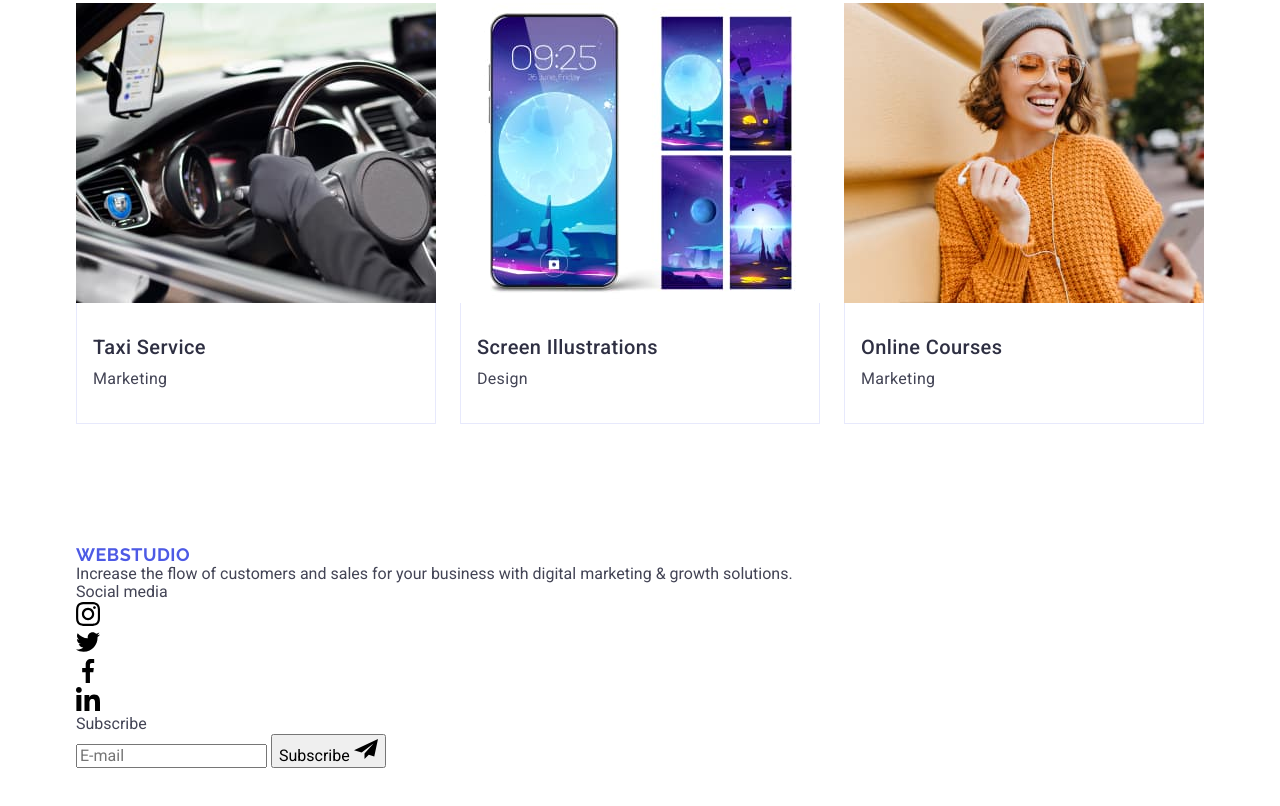
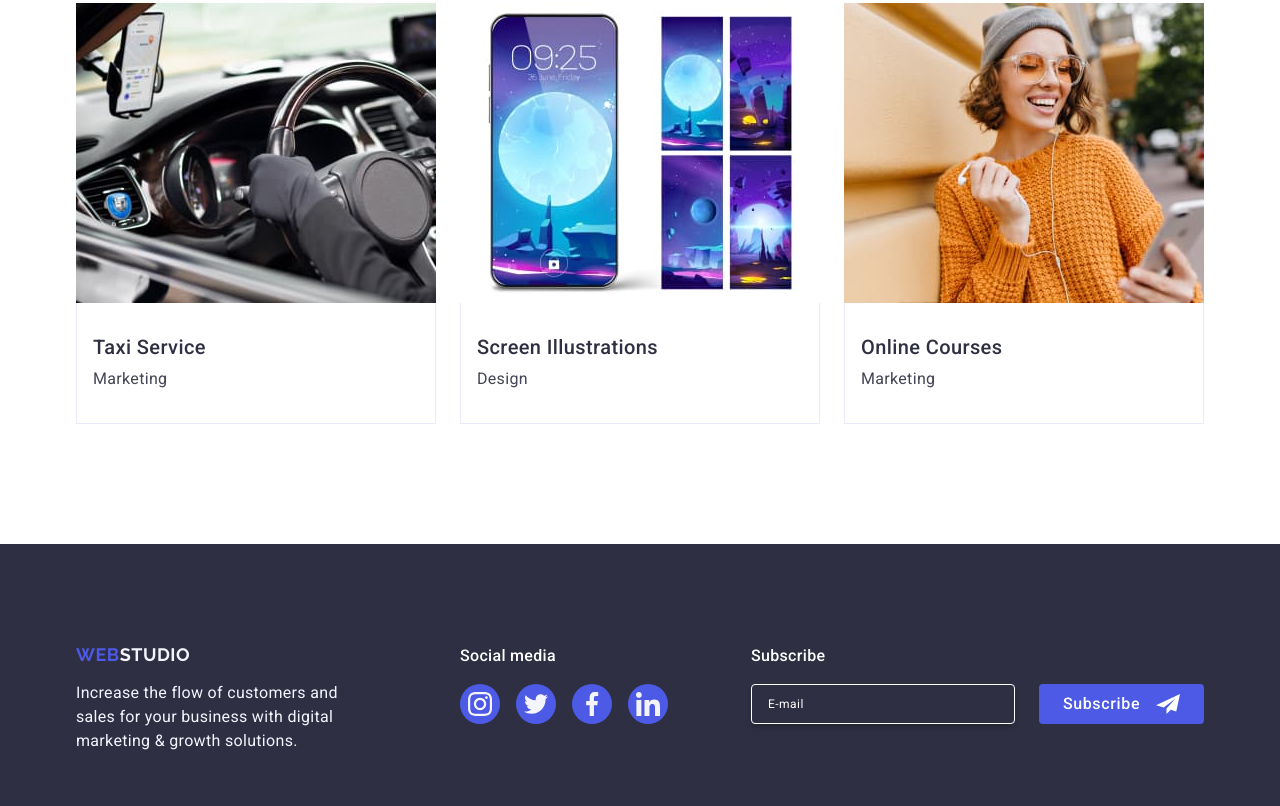
Before and after one commit to artem-zherdochkin/goit-markup-hw-06, a plain HTML site: page index.html in a window 1280 px wide. Shown: the part 2639-3445 px from the top of the page. Before the commit the page ends 3407 px from the top, so only its background shows below. Drawn offline with nearby package versions, Linux system fonts and the light colour scheme.

Commit message:
add footer section

```diff
--- a/css/styles.css
+++ b/css/styles.css
@@ -1,3 +1,5 @@
+/* ================   DEFAULT STYLES   ================ */
+
 .hidden {
   display: none;
 }
@@ -62,7 +64,7 @@ button {
   overflow: hidden;
 }
 
-/* ##########   C O M M O N   ########## */
+/* ================   COMMON STYLES   ================ */
 
 .container {
   max-width: 320px;
@@ -83,7 +85,7 @@ button {
   }
 }
 
-/* ##########   H E A D E R   ########## */
+/* ================   HEADER STYLES   ================ */
 
 .page-header {
   border-bottom: 1px solid #e7e9fc;
@@ -228,7 +230,7 @@ button {
   }
 }
 
-/* ##########   M O B I L E   M E N U   ########## */
+/* ================   MOBILE MENU STYLES   ================ */
 
 .mobile-menu {
   position: fixed;
@@ -390,7 +392,7 @@ button {
   }
 }
 
-/* ##########   S E C T I O N   M A I N   ########## */
+/* ================   MAIN SECTION STYLES   ================ */
 
 .section-main {
   background-color: #2e2f42;
@@ -505,10 +507,10 @@ button {
   }
 }
 
-/* ##########   S E C T I O N   V A L U E S   ########## */
+/* ================   VALUES SECTION STYLES   ================ */
 
 .section-values {
-  max-width: 768px;
+  max-width: 320px;
   padding: 96px 0;
   margin: 0 auto;
 }
@@ -591,7 +593,7 @@ button {
   }
 }
 
-/* ##########   S E C T I O N   T E A M   ########## */
+/* ================   TEAM SECTION STYLES   ================ */
 
 .section-team {
   background-color: #f4f4fd;
@@ -708,11 +710,11 @@ button {
   }
 }
 
-/* ##########   S E C T I O N   P O R T F O L I O   ########## */
+/* ================   PORTFOLIO SECTION STYLES   ================ */
 
 .section-portfolio {
   padding: 96px 0;
-  max-width: 1440px;
+  max-width: 320px;
   margin: 0 auto;
 }
 
@@ -736,7 +738,7 @@ button {
 
 .portfolio-section-item {
   background-color: #fff;
-  width: 100%;
+  max-width: 100%;
   box-shadow: 0 2px 1px 0 rgba(46, 47, 66, 0.08),
     0 1px 1px 0 rgba(46, 47, 66, 0.16), 0 1px 6px 0 rgba(46, 47, 66, 0.08);
 }
@@ -819,3 +821,224 @@ button {
       0 1px 1px 0 rgba(46, 47, 66, 0.16), 0 1px 6px 0 rgba(46, 47, 66, 0.08);
   }
 }
+
+/* ================   FOOTER STYLES   ================ */
+
+.page-footer {
+  max-width: 320px;
+  padding: 96px 0;
+  margin: 0 auto;
+  background-color: #2e2f42;
+}
+
+.container.footer {
+  display: flex;
+  flex-wrap: wrap;
+  align-items: center;
+  justify-content: center;
+  gap: 72px;
+  margin: 0 auto;
+}
+
+.container-footer-logo {
+  display: flex;
+  flex-direction: column;
+}
+
+.footer-logo {
+  display: inline-block;
+  margin: 0 auto 16px;
+}
+
+.footer-logo .logo-part {
+  color: #f4f4fd;
+}
+
+.footer-text {
+  line-height: 1.5;
+  letter-spacing: 0.02em;
+  color: #f4f4fd;
+  max-width: 288px;
+}
+
+.container-footer-social {
+  display: flex;
+  flex-direction: column;
+  align-items: center;
+}
+
+.footer-social-text {
+  font-weight: 500;
+  line-height: 1.5;
+  letter-spacing: 0.02em;
+  color: #fff;
+  margin-bottom: 16px;
+}
+
+.footer-social-icon {
+  display: flex;
+  align-items: center;
+  gap: 16px;
+  width: 208px;
+  height: 40px;
+}
+
+.footer-social-list {
+  width: 40px;
+  height: 40px;
+  border-radius: 50%;
+}
+
+.footer-social-list-icon {
+  fill: #f4f4fd;
+}
+
+.footer-social-link {
+  display: flex;
+  align-items: center;
+  justify-content: center;
+  width: 100%;
+  height: 100%;
+  border-radius: 50%;
+  background-color: #4d5ae5;
+  transition: background-color 250ms cubic-bezier(0.4, 0, 0.2, 1);
+}
+
+.footer-social-link:hover,
+.footer-social-link:focus {
+  background-color: #31d0aa;
+}
+
+.container-footer-subscribe {
+  display: flex;
+  flex-direction: column;
+  align-items: center;
+}
+
+.footer-subscribe-text {
+  font-weight: 500;
+  line-height: 1.5;
+  letter-spacing: 0.02em;
+  color: #fff;
+  margin-bottom: 16px;
+}
+
+.footer-subscribe-form {
+  display: flex;
+  flex-direction: column;
+  gap: 16px;
+}
+
+.footer-subscribe-form-input {
+  width: 288px;
+  height: 40px;
+  font-size: 12px;
+  line-height: 2;
+  letter-spacing: 0.04em;
+  color: #fff;
+  border-radius: 4px;
+  border: 1px solid #fff;
+  background-color: transparent;
+  box-shadow: 0px 4px 4px rgba(0, 0, 0, 0.15);
+  padding-left: 16px;
+  opacity: 0.3;
+  transition: border-color 250ms cubic-bezier(0.4, 0, 0.2, 1);
+}
+
+.footer-subscribe-form-input::placeholder {
+  font-size: 12px;
+  line-height: 2;
+  letter-spacing: 0.04em;
+  color: #fff;
+  opacity: 0.6;
+}
+
+.footer-subscribe-form-input:focus {
+  outline: none;
+  border-color: #31d0aa;
+}
+
+.footer-subscribe-form-btn {
+  display: flex;
+  align-items: center;
+  justify-content: center;
+  margin-left: auto;
+  margin-right: auto;
+  gap: 16px;
+  min-width: 165px;
+  height: 40px;
+  font-weight: 500;
+  line-height: 1.5;
+  letter-spacing: 0.04em;
+  color: #fff;
+  border-radius: 4px;
+  background-color: #4d5ae5;
+  border: none;
+  transition: background-color 250ms cubic-bezier(0.4, 0, 0.2, 1);
+}
+
+.footer-subscribe-form-btn-icon {
+  fill: #fff;
+}
+
+.footer-subscribe-form-btn:focus {
+  background-color: #31d0aa;
+}
+
+@media screen and (min-width: 768px) {
+  .page-footer {
+    max-width: 768px;
+    padding: 96px 92px;
+  }
+  .container.footer {
+    align-items: flex-start;
+    justify-content: flex-start;
+    row-gap: 72px;
+    column-gap: 24px;
+  }
+  .container-footer-logo {
+    width: 264px;
+  }
+  .footer-logo {
+    margin-left: 0;
+  }
+  .container-footer-social {
+    width: 208px;
+    align-items: flex-start;
+  }
+  .container-footer-subscribe {
+    align-items: flex-start;
+    width: 453px;
+  }
+  .footer-subscribe-form {
+    flex-direction: row;
+    gap: 24px;
+  }
+  .footer-subscribe-form-input {
+    width: 264px;
+  }
+}
+
+@media screen and (min-width: 1158px) {
+  .page-footer {
+    max-width: 1440px;
+    padding: 100px 0;
+  }
+  .container.footer {
+    gap: 0;
+  }
+  .container-footer-logo {
+    margin-right: 120px;
+  }
+  .container-footer-subscribe {
+    margin-left: auto;
+  }
+  .footer-subscribe-form-input {
+    opacity: 1;
+  }
+  .footer-subscribe-form-input::placeholder {
+    opacity: 1;
+  }
+}
+
+/* ================   MODAL FORM STYLES   ================ */
--- a/index.html
+++ b/index.html
@@ -20,6 +20,8 @@
     <link rel="stylesheet" href="./css/styles.css" />
   </head>
   <body>
+    <!-- ================   PAGE HEADER   ================ -->
+
     <header class="page-header">
       <div class="container header-container">
         <nav class="header-nav">
@@ -153,6 +155,8 @@
     </header>
 
     <main>
+      <!-- ================   MAIN SECTION   ================ -->
+
       <section class="section section-main">
         <div class="container container-main">
           <h1 class="main-title">Effective Solutions for Your Business</h1>
@@ -161,6 +165,8 @@
           </button>
         </div>
       </section>
+
+      <!-- ================   VALUES SECTION   ================ -->
 
       <section class="section section-values">
         <div class="container">
@@ -217,6 +223,8 @@
           </ul>
         </div>
       </section>
+
+      <!-- ================   TEAM SECTION   ================ -->
 
       <section class="section section-team">
         <div class="container">
@@ -413,6 +421,8 @@
           </ul>
         </div>
       </section>
+
+      <!-- ================   PORTFOLIO SECTION   ================ -->
 
       <section class="section section-portfolio">
         <div class="container">
@@ -642,6 +652,8 @@
       </section>
     </main>
 
+    <!-- ================   PAGE FOOTER   ================ -->
+
     <footer class="page-footer">
       <div class="container footer">
         <div class="container-footer-logo">
@@ -657,29 +669,29 @@
           <p class="footer-social-text">Social media</p>
           <ul class="footer-social-icon">
             <li class="footer-social-list">
-              <a href="/" class="social-link"
-                ><svg class="social-list-icon" width="24" height="24">
+              <a href="/" class="footer-social-link"
+                ><svg class="footer-social-list-icon" width="24" height="24">
                   <use href="./images/icons.svg#icon-instagram"></use>
                 </svg>
               </a>
             </li>
             <li class="footer-social-list">
-              <a href="/" class="social-link">
-                <svg class="social-list-icon" width="24" height="24">
+              <a href="/" class="footer-social-link">
+                <svg class="footer-social-list-icon" width="24" height="24">
                   <use href="./images/icons.svg#icon-twitter"></use>
                 </svg>
               </a>
             </li>
             <li class="footer-social-list">
-              <a href="/" class="social-link">
-                <svg class="social-list-icon" width="24" height="24">
+              <a href="/" class="footer-social-link">
+                <svg class="footer-social-list-icon" width="24" height="24">
                   <use href="./images/icons.svg#icon-facebook"></use>
                 </svg>
               </a>
             </li>
             <li class="footer-social-list">
-              <a href="/" class="social-link">
-                <svg class="social-list-icon" width="24" height="24">
+              <a href="/" class="footer-social-link">
+                <svg class="footer-social-list-icon" width="24" height="24">
                   <use href="./images/icons.svg#icon-linkedin"></use>
                 </svg>
               </a>
@@ -688,19 +700,23 @@
         </div>
         <div class="container-footer-subscribe">
           <p class="footer-subscribe-text">Subscribe</p>
-          <form class="subscribe-form">
-            <label class="subscribe-form-label"
+          <form class="footer-subscribe-form">
+            <label class="footer-subscribe-form-label"
               ><input
-                class="subscribe-form-input"
+                class="footer-subscribe-form-input"
                 type="email"
                 name="user-email"
                 placeholder="E-mail"
                 required
             /></label>
 
-            <button class="subscribe-form-btn" type="submit">
+            <button class="footer-subscribe-form-btn" type="submit">
               Subscribe
-              <svg class="subscribe-form-btn-icon" width="24" height="24">
+              <svg
+                class="footer-subscribe-form-btn-icon"
+                width="24"
+                height="24"
+              >
                 <use href="./images/icons.svg#icon-send"></use>
               </svg>
             </button>
@@ -708,6 +724,8 @@
         </div>
       </div>
     </footer>
+
+    <!-- ================   MODAL FORM   ================ -->
 
     <div class="backdrop hidden" data-modal>
       <div class="modal">
```
